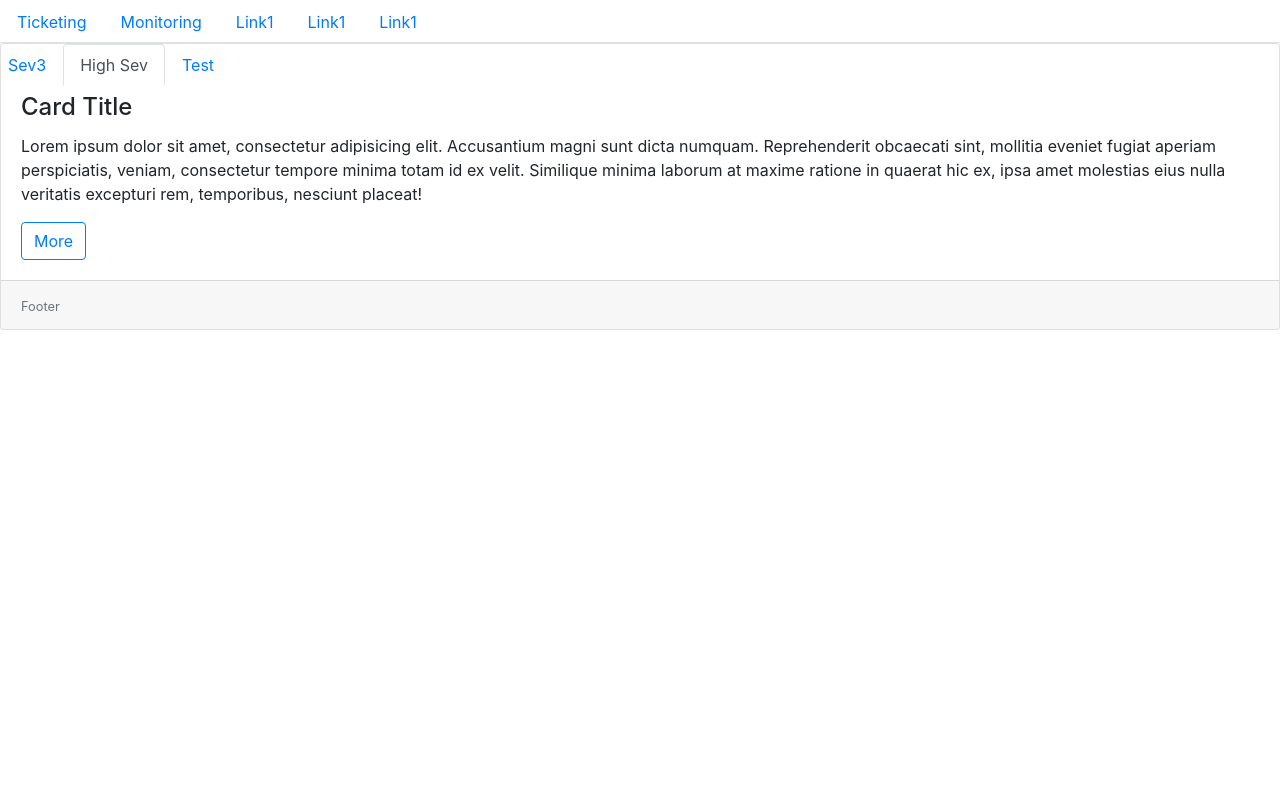
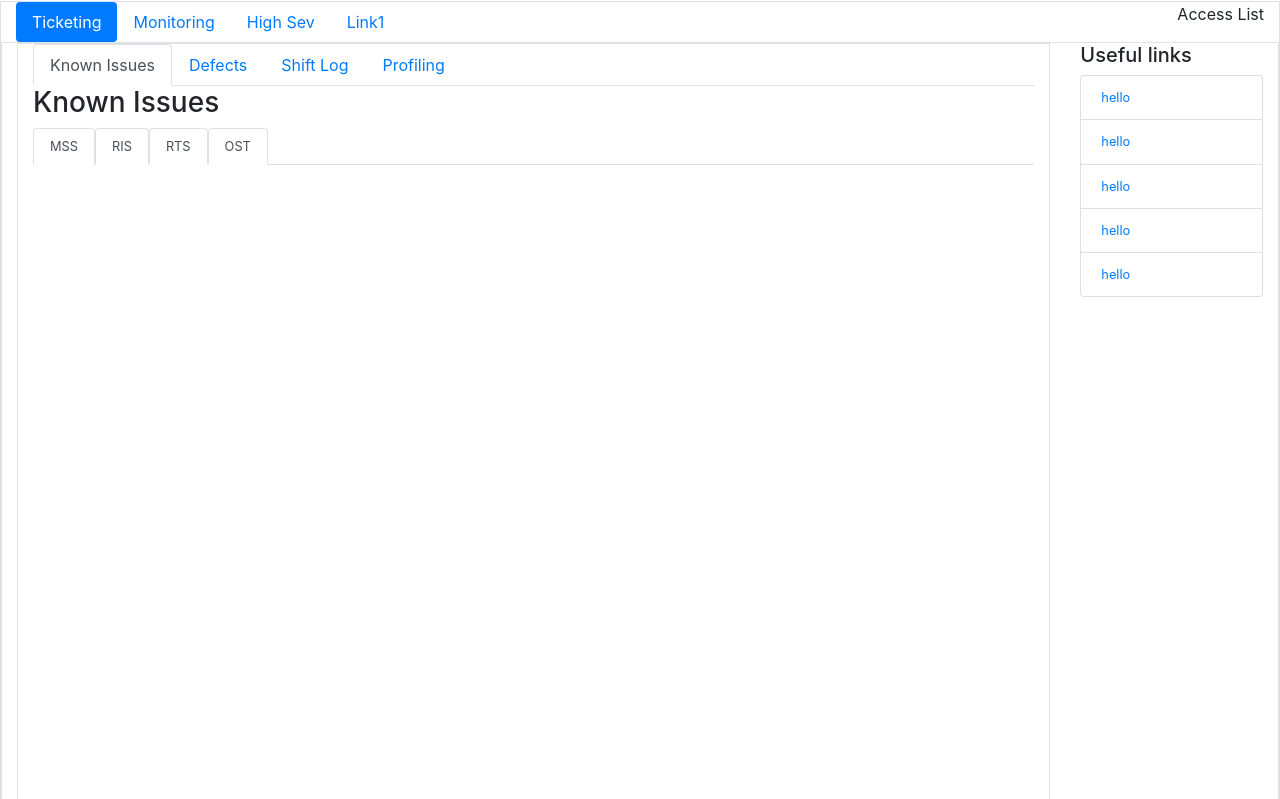
Before and after one commit to iRNano/appdashboard, a plain HTML site: page index.html in a window 1280 px wide. Shown: the part 122-921 px from the top of the page. Before the commit the page ends 800 px from the top, so only its background shows below. Drawn offline with nearby package versions, Linux system fonts and the light colour scheme.

Commit message:
added tabs

```diff
--- a/index.html
+++ b/index.html
@@ -3,35 +3,93 @@
 <head>
 	<title>myApp Dashboard</title>
 	<link rel="stylesheet" href="https://stackpath.bootstrapcdn.com/bootstrap/4.3.1/css/bootstrap.min.css" integrity="sha384-ggOyR0iXCbMQv3Xipma34MD+dH/1fQ784/j6cY/iJTQUOhcWr7x9JvoRxT2MZw1T" crossorigin="anonymous">
+
+	<link rel="stylesheet" href="style.css">
 </head>
 <body>
-<!-- 	<div class="jumbotron jumbotron-fluid">
-		<div class="container justify-content-center">
-			<h1 class="display-1">appDashboard</h1>
-			<p class="lead">testing</p>
-		</div>
-	</div> -->
 	<h1 class="display-1 text-center">appDashboard</h1>
+	<div class="container-fluid border bg-outline-dark">
+	<!-- Main Navigation -->
 	<nav >
-		<ul class="nav nav-tabs">
+		<ul class="nav nav-pills">
 			<li class="nav-item">
-				<a href="#" class="nav-link">Ticketing</a>
+				<a href="#ticketing" data-toggle="tab"class="nav-link active">Ticketing</a>
 			</li>
 			<li class="nav-item">
-				<a href="#" class="nav-link">Monitoring</a>
+				<a href="#monitoring" data-toggle="tab"class="nav-link">Monitoring</a>
 			</li>
 			<li class="nav-item">
-				<a href="#" class="nav-link">Link1</a>
+				<a href="#highsev" data-toggle="tab"class="nav-link">High Sev</a>
 			</li>
 			<li class="nav-item">
-				<a href="#" class="nav-link">Link1</a>
+				<a href="#" data-toggle="tab"class="nav-link">Link1</a>
 			</li>
+			<div class="ml-auto">
 			<li class="nav-item">
-				<a href="#" class="nav-link">Link1</a>
+				Access List
 			</li>
+		</div>
 		</ul>
 	</nav>
-	<div class="card">
+		<!-- GRID 10 to 2 -->
+		<div class="row border">
+			<!-- Main Tab Container -->
+			<div class="col-md-10 tab-content">
+				<!-- Ticketing tab navigation -->
+				<div id="ticketing" class="container-fluid border tab-pane fade active show in">
+					<ul class="nav nav-tabs ">
+						<li class="nav-item">
+							<a class="nav-link active"data-toggle="tab" href="#known-issues">Known Issues</a>
+						</li>
+						<li class="nav-item">
+							<a class="nav-link"data-toggle="tab"href="#defects">Defects</a>
+						</li>
+						<li class="nav-item">
+							<a class="nav-link"data-toggle="tab"href="#shift-log">Shift Log</a>
+						</li>
+						<li class="nav-item">
+							<a class="nav-link"data-toggle="tab"href="#profiling">Profiling</a>
+						</li>
+					</ul>
+						<!-- Ticketing tab content -->
+						<div class="tab-content">
+							<div id="known-issues" class="tab-pane fade active show in">
+							<h3>Known Issues</h3>
+							<ul class="nav nav-tabs">
+								<li class="nav-item">
+									<a href="" class="nav-link active small">MSS</a>
+								</li>
+								<li class="nav-item">
+									<a href="" class="nav-link active small">RIS</a>
+								</li>
+								<li class="nav-item">
+									<a href="" class="nav-link active small">RTS</a>
+								</li>
+								<li class="nav-item">
+									<a href="" class="nav-link active small">OST</a>
+								</li>
+							</ul>
+							</div>
+							<div id="shift-log" class="tab-pane fade">
+							<h3>Shift Log</h3>
+
+							</div>
+							<div id="profiling" class="tab-pane fade">
+								<h3>Profiling</h3>
+
+							</div>
+							<div id="defects" class="tab-pane fade">
+								<h3>Defects</h3>
+
+							</div>
+						</div>
+				</div>
+				<!-- Monitoring Tab -->
+				<div id="monitoring" class="tab-pane fade">
+					<div class="display1">wazah</div>
+				</div>
+		</div>
+<!-- 	<div class="card">
 		<div class="class-header">
 			<ul class="nav nav-tabs card-header-tabs">
 				<li class="nav-item">
@@ -54,10 +112,26 @@
 			<small class="text-muted">Footer</small>
 		</div>
 	</div>
+	</div> -->
+	<div class="col-md-2">
+			<h5>Useful links</h3>
+			<div class="list-group">
+				<a href="#"class="list-group-item small">hello</a>
+				<a href="#"class="list-group-item small">hello</a>
+				<a href="#"class="list-group-item small">hello</a>
+				<a href="#"class="list-group-item small">hello</a>
+				<a href="#"class="list-group-item small">hello</a>
+			</div>
 
+
+	</div>
+</div>
+</div>
 <script src="https://code.jquery.com/jquery-3.3.1.slim.min.js" integrity="sha384-q8i/X+965DzO0rT7abK41JStQIAqVgRVzpbzo5smXKp4YfRvH+8abtTE1Pi6jizo" crossorigin="anonymous"></script>
-<script src="https://cdnjs.cloudflare.com/ajax/libs/popper.js/1.14.7/umd/popper.min.js" integrity="sha384-UO2eT0CpHqdSJQ6hJty5KVphtPhzWj9WO1clHTMGa3JDZwrnQq4sF86dIHNDz0W1" crossorigin="anonymous"></script>
-<script src="https://stackpath.bootstrapcdn.com/bootstrap/4.3.1/js/bootstrap.min.js" integrity="sha384-JjSmVgyd0p3pXB1rRibZUAYoIIy6OrQ6VrjIEaFf/nJGzIxFDsf4x0xIM+B07jRM" crossorigin="anonymous"></script>
+	<script src="https://cdnjs.cloudflare.com/ajax/libs/popper.js/1.14.7/umd/popper.min.js" integrity="sha384-UO2eT0CpHqdSJQ6hJty5KVphtPhzWj9WO1clHTMGa3JDZwrnQq4sF86dIHNDz0W1" crossorigin="anonymous"></script>
+	<script src="https://stackpath.bootstrapcdn.com/bootstrap/4.3.1/js/bootstrap.min.js" integrity="sha384-JjSmVgyd0p3pXB1rRibZUAYoIIy6OrQ6VrjIEaFf/nJGzIxFDsf4x0xIM+B07jRM" crossorigin="anonymous"></script>
+	<script text="text/javascript" src="script.js"></script>
+
 
 </body>
 </html>
--- a/script.js
+++ b/script.js
@@ -0,0 +1,3 @@
+.container{
+	height:100vh;
+}
--- a/style.css
+++ b/style.css
@@ -0,0 +1,3 @@
+.container-fluid{
+	height:100vh;
+}
```
